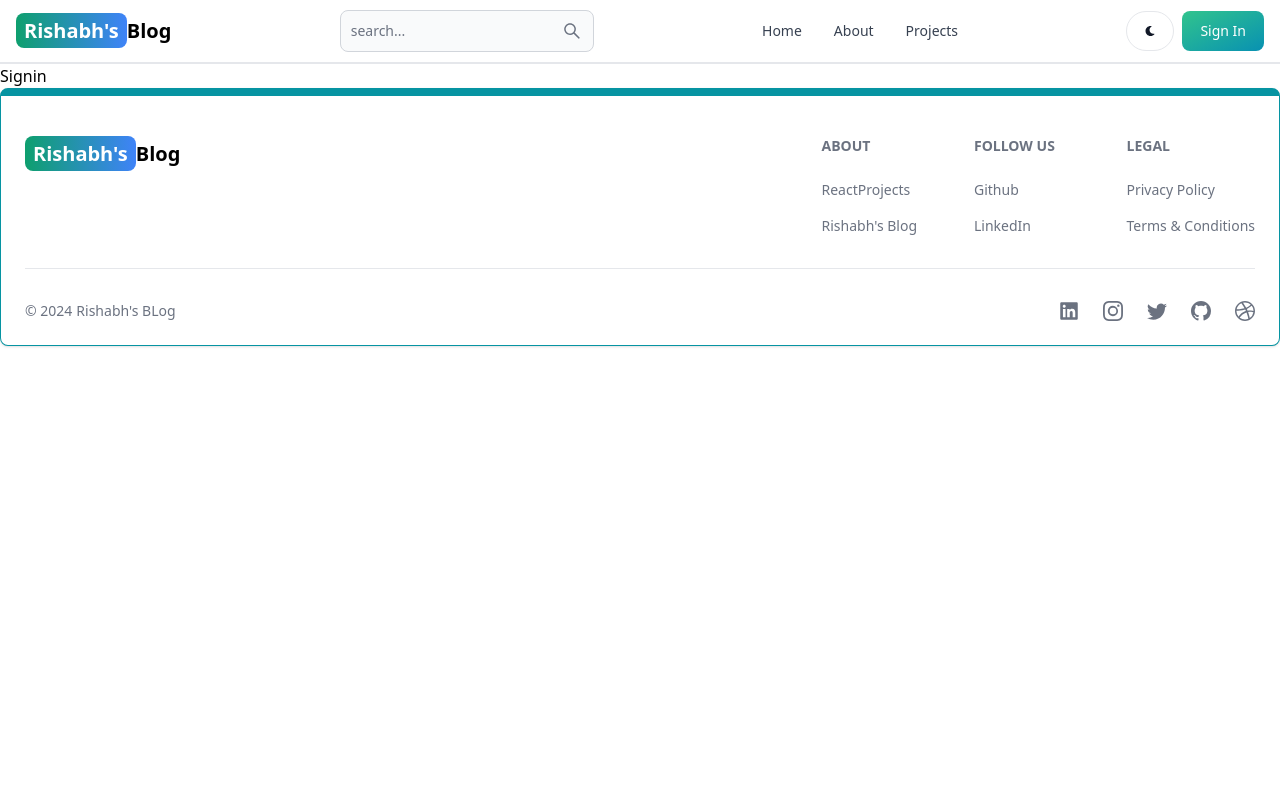
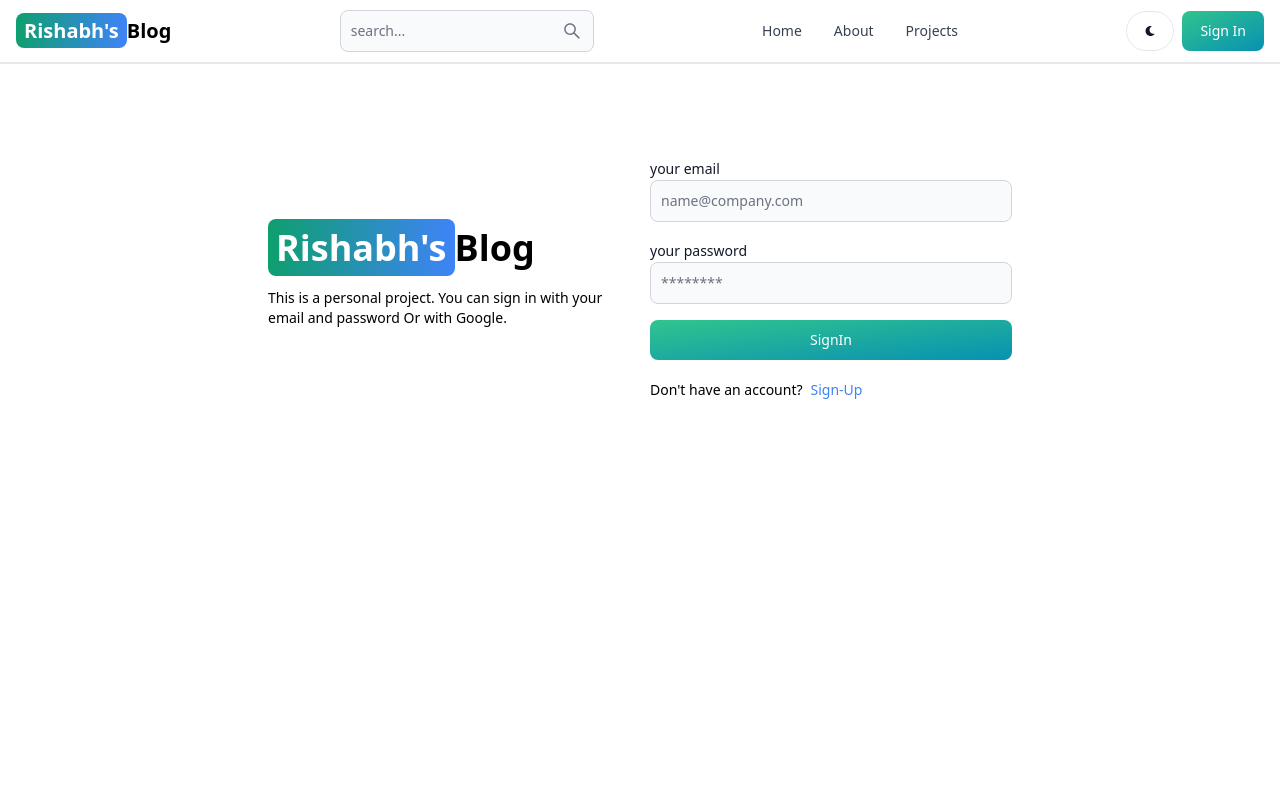
Before and after one commit to RishabhAgarwal-01/BLOGAPP, a React (Vite) app in the folder client/: page /sign-in in a window 1280 px wide. Shown: the top 800 px of the page. Built offline with nearby package versions, Linux system fonts and the light colour scheme.

Commit message:
completed the signin ui functionality

```diff
--- a/client/src/pages/Signin.jsx
+++ b/client/src/pages/Signin.jsx
@@ -1,9 +1,110 @@
-import React from 'react'
+import React, { useState } from "react";
+import { Link, useNavigate } from "react-router-dom";
+import { Button, Label, TextInput, Alert, Spinner } from "flowbite-react";
 
-function Signin() {
+function SignIn() {
+  const [formData, setFormData] = useState({}); //state storing the formData as an object
+  const [errorMessage, setErrorMessage] = useState(null);
+  const [loading, setLoading] = useState(false);
+  const navigate = useNavigate();
+
+  const handleChange = (e) => {
+    setFormData({ ...formData, [e.target.id]: e.target.value.trim() }); //we will update the formData by making it a keyvalue pair whichever input is calling the handleChange will give it's id and value
+  };
+
+  const handleSubmit = async (e) => {
+    e.preventDefault();
+    if (!formData.email || !formData.password) {
+      return setErrorMessage("please fill out all fields");
+    }
+    try {
+      //cleaning previous stored errors if any and setting the Loading state true every time the submit happen and stop rendering the submit button till res is get.
+      setLoading(true);
+      setErrorMessage(null);
+      const res = await fetch("/api/auth/signin", {
+        method: "POST",
+        headers: { "Content-Type": "application/json" },
+        body: JSON.stringify(formData),
+      });
+
+      const data = await res.json(); //awaiting res from the server side it will return either "Signup sucessful" or an object {sucess:false, statusCode: statusCode, message:message} from server side if any error occur
+      if (data.success === false) {
+        return setErrorMessage(data.message);
+      }
+      setLoading(false); //if everything it right then just change to false and it will stop rendering the loading effect after submit happened and res is ok
+
+      if (res.ok) {
+        navigate("/");
+      }
+    } catch (error) {
+      //handling client side error while doing signup submit
+      setErrorMessage(error.message);
+      setLoading(false); //if res not okay or some client side error like no internet happen then
+      //after error message is displyed again make the loading false to stop rendering the loading effect and render the submit button again
+    }
+  };
+
   return (
-    <div>Signin</div>
-  )
+    <div className="min-h-screen mt-20">
+      <div className="flex p-3 max-w-3xl mx-auto flex-col md:flex-row md:items-center gap-5">
+        {/*left side div showing the logo*/}
+        <div className="flex-1">
+          <Link to="/" className="font-bold dark:text-white text-4xl">
+            <span className="px-2 py-1 bg-gradient-to-r from-green-500 to-blue-500 text-white rounded-lg">
+              Rishabh's
+            </span>
+            Blog
+          </Link>
+          <p className="text-sm mt-5">
+            This is a personal project. You can sign in with your email and
+            password Or with Google.
+          </p>
+        </div>
+
+        {/*div for the right side showing the signup form*/}
+        <div className="flex-1">
+          <form className="flex flex-col gap-4" onSubmit={handleSubmit}>
+            <div>
+              <Label value="your email" />
+              <TextInput
+                type="email"
+                placeholder="name@company.com"
+                id="email"
+                onChange={handleChange}
+              />
+            </div>
+            <div>
+              <Label value="your password" />
+              <TextInput
+                type="password"
+                placeholder="********"
+                id="password"
+                onChange={handleChange}
+              />
+            </div>
+            <Button
+              gradientDuoTone="greenToBlue"
+              type="submit"
+              disabled={loading}
+            >
+              {loading ? <Spinner size="sm" /> : "SignIn"}
+            </Button>
+          </form>
+          <div className="flex gap-2 text-sm mt-5">
+            <span>Don't have an account?</span>
+            <Link to="/sign-up" className="text-blue-500">
+              Sign-Up
+            </Link>
+          </div>
+          {errorMessage && (
+            <Alert className="mt-5" color="failure">
+              {errorMessage}
+            </Alert>
+          )}
+        </div>
+      </div>
+    </div>
+  );
 }
 
-export default Signin
+export default SignIn;
```
